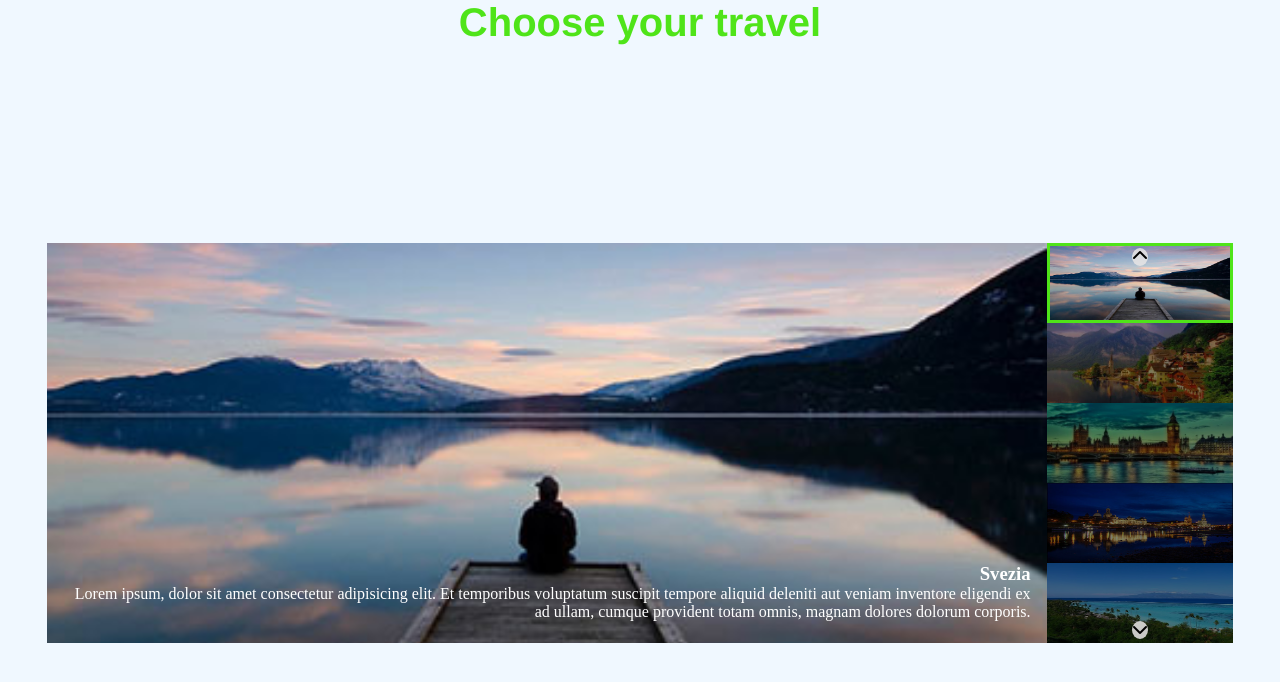
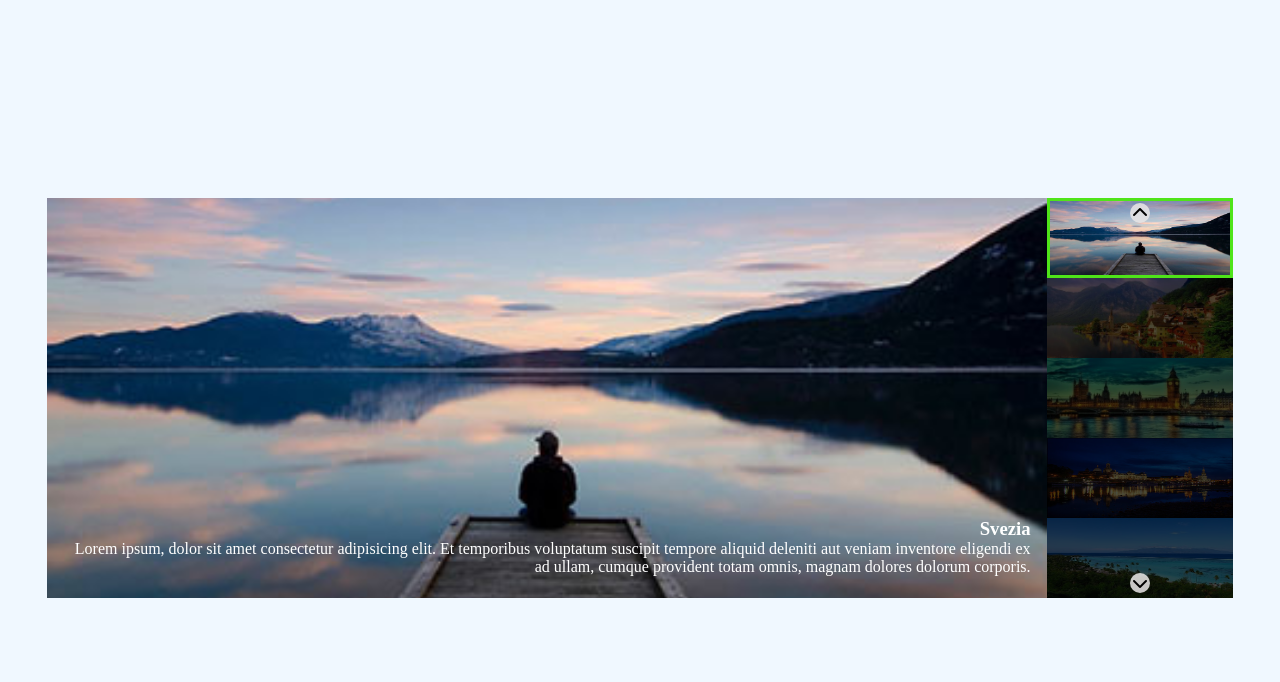
Before and after one commit to ariannagreco3393/vue-slider, a plain HTML site: page index.html in a window 1280 px wide. Drawn offline with nearby package versions, Linux system fonts and the light colour scheme.

Commit message:
edit css style

```diff
--- a/assets/css/style.css
+++ b/assets/css/style.css
@@ -12,12 +12,6 @@ img {
     max-width: 100%;
 }
 
-h1 {
-    text-align: center;
-    color:rgb(79, 228, 25);
-    font-size: 40px;
-    font-family: 'Franklin Gothic Medium', 'Arial Narrow', Arial, sans-serif;
-}
 
 
 .container {
@@ -62,13 +56,13 @@ h1 {
 
 .thumb {
     height: calc(100% / 5);
-    filter: brightness(0.5);
+    filter: brightness(0.3);
 }
 
 .navigator{
     display: flex;
     flex-direction: column;
-    gap: 355px;
+    gap: 350px;
     position: absolute;
     left: 50%;
     top: 5px;
@@ -77,8 +71,18 @@ h1 {
 
 .prev, .next {
     background-color: rgba(231, 229, 229, 0.868);
-    border-radius: 100%;
+    border-radius: 50%;
+    width: 20px;
+    height: 20px;
     cursor: pointer;
+    position: relative;
+}
+
+i {
+    position: absolute;
+    top: 50%;
+    left: 50%;
+    transform: translate(-50%, -50%);
 }
 
 .active {
--- a/index.html
+++ b/index.html
@@ -12,7 +12,6 @@
 
 <body>
     <div id="app">
-        <h1>Choose your travel</h1>
         <div class="container">
             <div class="slider nations">
                 <div class="card">
```
